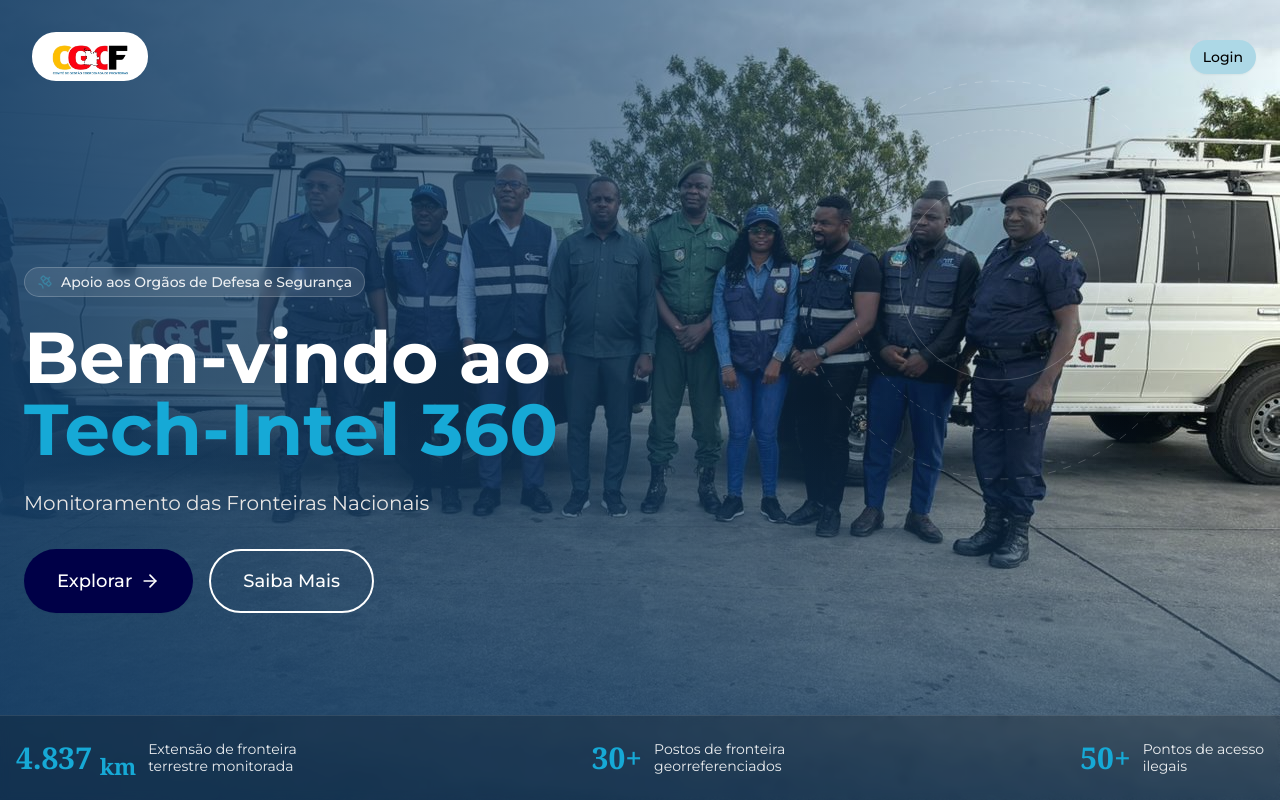
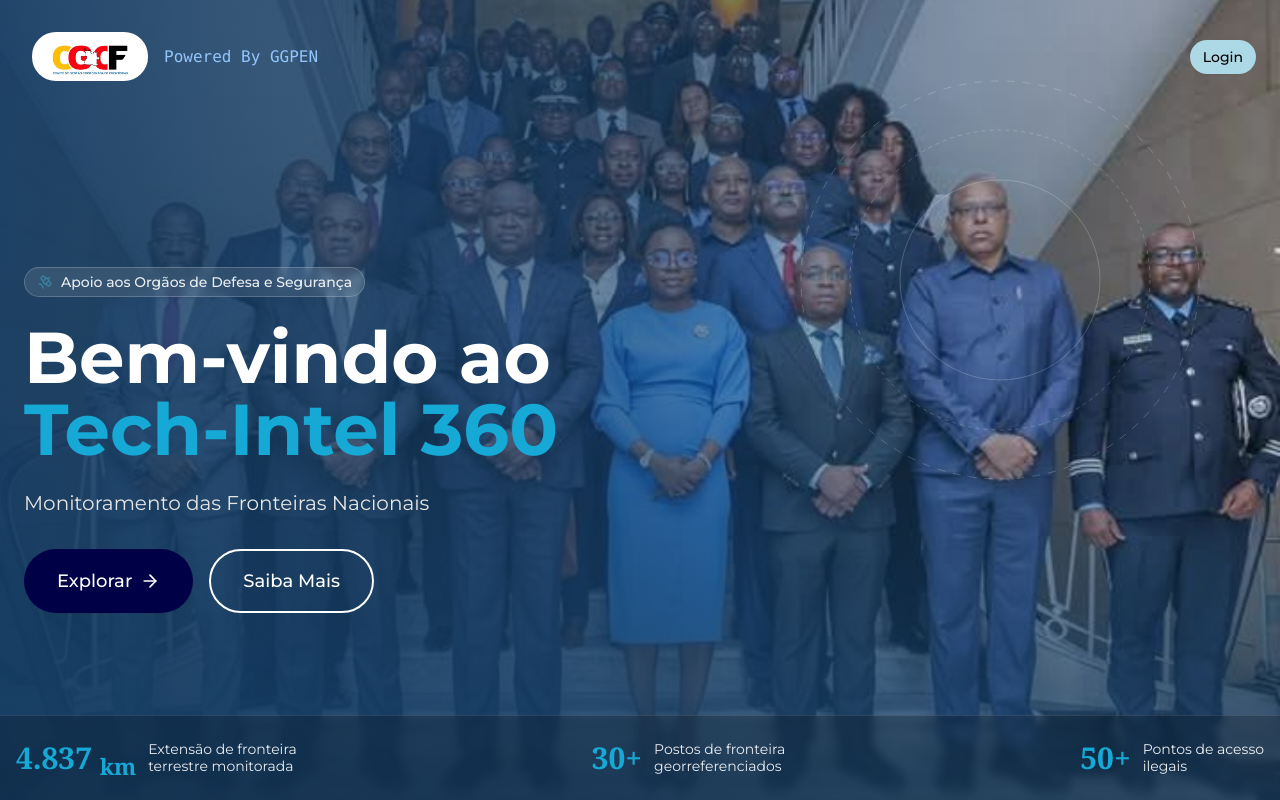
Before and after one commit to DDAEGit/landpagetechintel, a React (Vite) app: page / in a window 1280 px wide. Shown: the top 800 px of the page. Built offline with nearby package versions, Linux system fonts and the light colour scheme.

Commit message:
added powered by

```diff
--- a/src/components/Community.tsx
+++ b/src/components/Community.tsx
@@ -14,7 +14,7 @@
                 </div>
 
                 <div className="grid md:grid-cols-3 gap-8 mb-16">
-                    {["img2.jpeg", "img4.jpeg", "img3.jpeg"].map((src, index) => (
+                    {["img1.jpeg", "img4.jpeg", "img3.jpeg"].map((src, index) => (
                         <motion.div
                             key={index}
                             initial={{
--- a/src/components/Footer.tsx
+++ b/src/components/Footer.tsx
@@ -66,6 +66,7 @@
                     </div> */}
 
                     <div>
+                        <p className="ms-4 font-mono text-blue-300">Powered By GGPEN</p>
                         {/* <h4 className="font-title font-bold text-lg mb-6">Contactos</h4>
                         <ul className="space-y-4 text-stone-400">
                             <li className="flex items-center gap-3">
--- a/src/components/Hero.tsx
+++ b/src/components/Hero.tsx
@@ -7,7 +7,7 @@
         <section className="relative h-screen min-h-[800px] flex items-center overflow-hidden">
             {/* Background Image - Mangrove Forest */}
             <div className="absolute inset-0 z-0">
-                <img src="img1.jpeg" alt="" className="w-full h-full object-cover" />
+                <img src="img2.jpeg" alt="" className="w-full h-full object-cover" />
 
                 {/* Gradient Overlay for readability */}
                 <div className="absolute inset-0 bg-gradient-to-r from-[#143c63]/90 via-[#143c63]/60 to-transparent" />
--- a/src/components/Navbar.tsx
+++ b/src/components/Navbar.tsx
@@ -18,7 +18,7 @@
         >
             <div className="container mx-auto px-4 md:px-6 flex items-center justify-between">
                 <div className="flex items-center gap-2">
-                    <div className="bg-[#1a4d2e00] p-2 rounded-lg">
+                    <div className="bg-[#1a4d2e00] p-2 rounded-lg flex items-center">
                         {/* <Leaf className="w-6 h-6 text-white" /> */}
                         <div className="bg-white rounded-3xl px-2 py-1">
                             <img
@@ -29,6 +29,8 @@
                                 // className="w-full h-full object-cover transition-transform duration-700 group-hover:scale-110"
                             />
                         </div>
+
+                        <p className="ms-4 font-mono text-blue-300">Powered By GGPEN</p>
                     </div>
                     {/* <span className={`font-serif font-bold text-xl tracking-tight ${isScrolled ? "text-[#1a4d2e]" : "text-white"}`}>
                         Tech-Intel <span className="text-[#3d93c4]">360</span>
```
